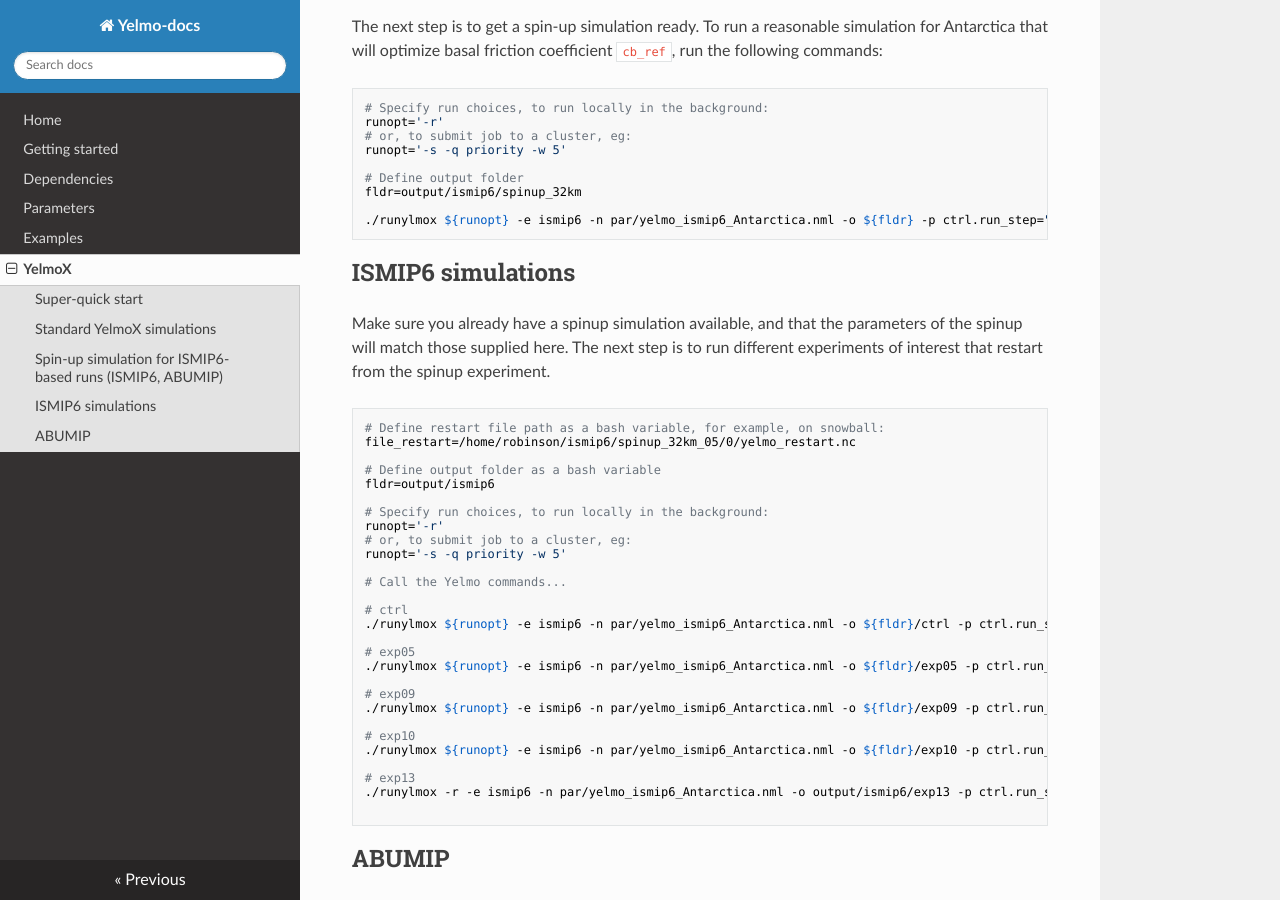
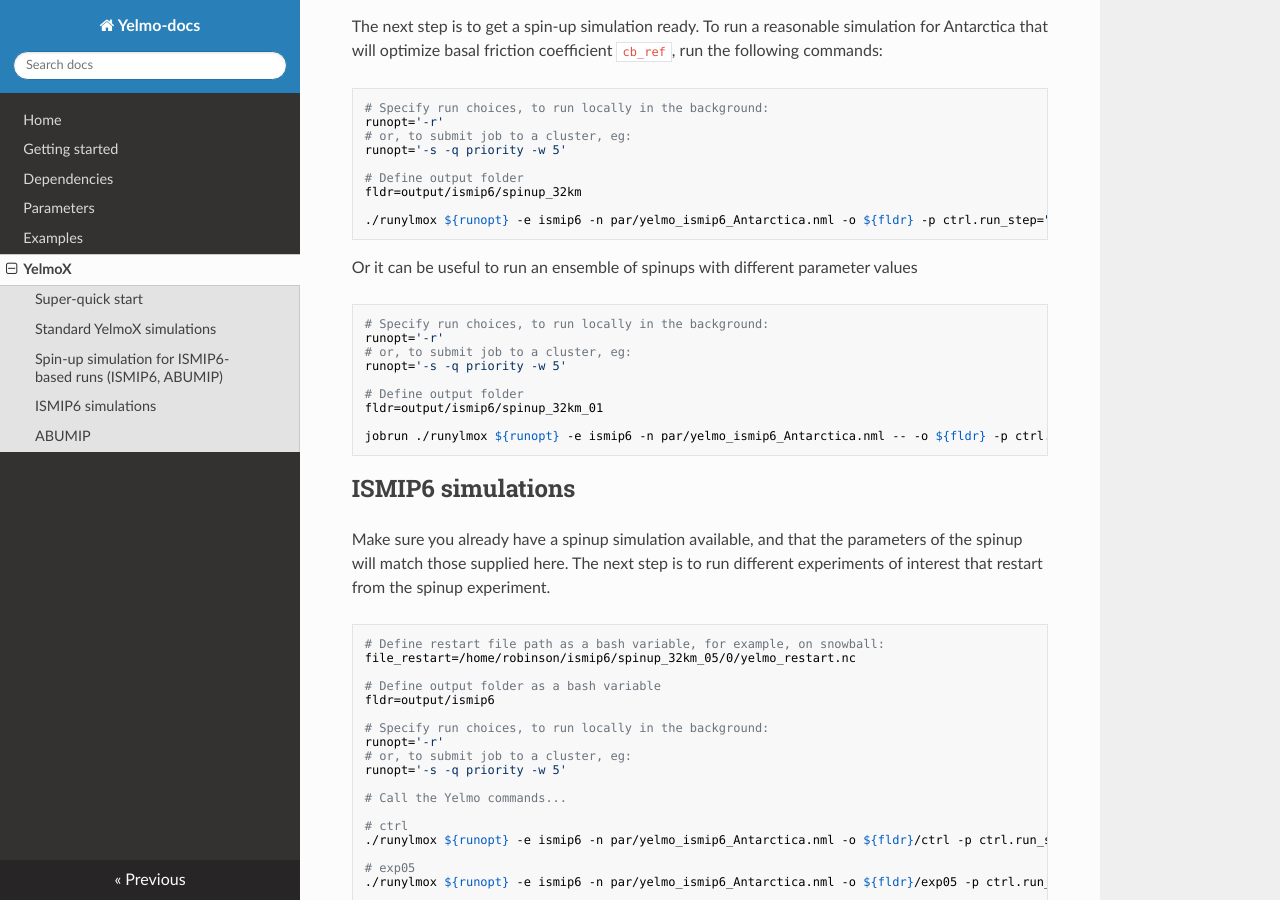
Before and after one commit to palma-ice/yelmo-docs, an MkDocs documentation site: the page built from docs/running-with-yelmox.md, in a window 1280 px wide and 900 px high, scrolled down 2563 px. Built offline with MkDocs 1.6.1, drawn with Linux system fonts in a browser that asks for light colours; nearby versions of some CDN libraries.

Commit message:
Added ensemble command to spinup of ismip6 simulations.

````diff
--- a/docs/running-with-yelmox.md
+++ b/docs/running-with-yelmox.md
@@ -107,6 +107,21 @@ fldr=output/ismip6/spinup_32km
 ./runylmox ${runopt} -e ismip6 -n par/yelmo_ismip6_Antarctica.nml -o ${fldr} -p ctrl.run_step="spinup_ismip6" opt_L21.cf_min=1e-3 opt_L21.fill_method="cf_min" tf_cor.name="dT_nl" marine_shelf.gamma_quad_nl=14500 tf_corr_ant.ronne=0.25 tf_corr_ant.ross=0.2 tf_corr_ant.pine=-0.5 ytopo.kt=0.003
 ```
 
+Or it can be useful to run an ensemble of spinups with different parameter values
+
+```
+# Specify run choices, to run locally in the background:
+runopt='-r'
+# or, to submit job to a cluster, eg:
+runopt='-s -q priority -w 5'
+
+# Define output folder
+fldr=output/ismip6/spinup_32km_01
+
+jobrun ./runylmox ${runopt} -e ismip6 -n par/yelmo_ismip6_Antarctica.nml -- -o ${fldr} -p ctrl.run_step="spinup_ismip6" opt_L21.cf_min=1e-3 opt_L21.fill_method="cf_min" tf_cor.name="dT_nl" marine_shelf.gamma_quad_nl=14500 tf_corr_ant.ronne=0.25,0.30 tf_corr_ant.ross=0.20,0.25,0.30 tf_corr_ant.pine=-0.5 ytopo.kt=0.001,0.003
+```
+
+
 ## ISMIP6 simulations
 
 Make sure you already have a spinup simulation available, and that the parameters of the spinup will match those supplied here. The next step is to run different experiments of interest that restart from the spinup experiment.
````
